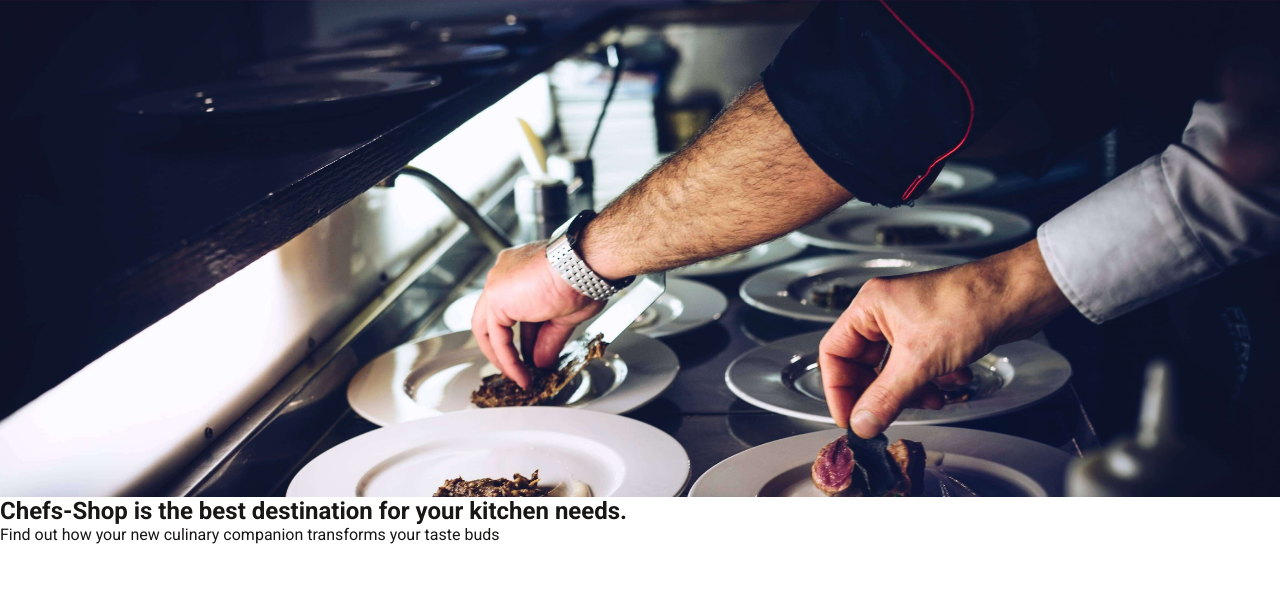
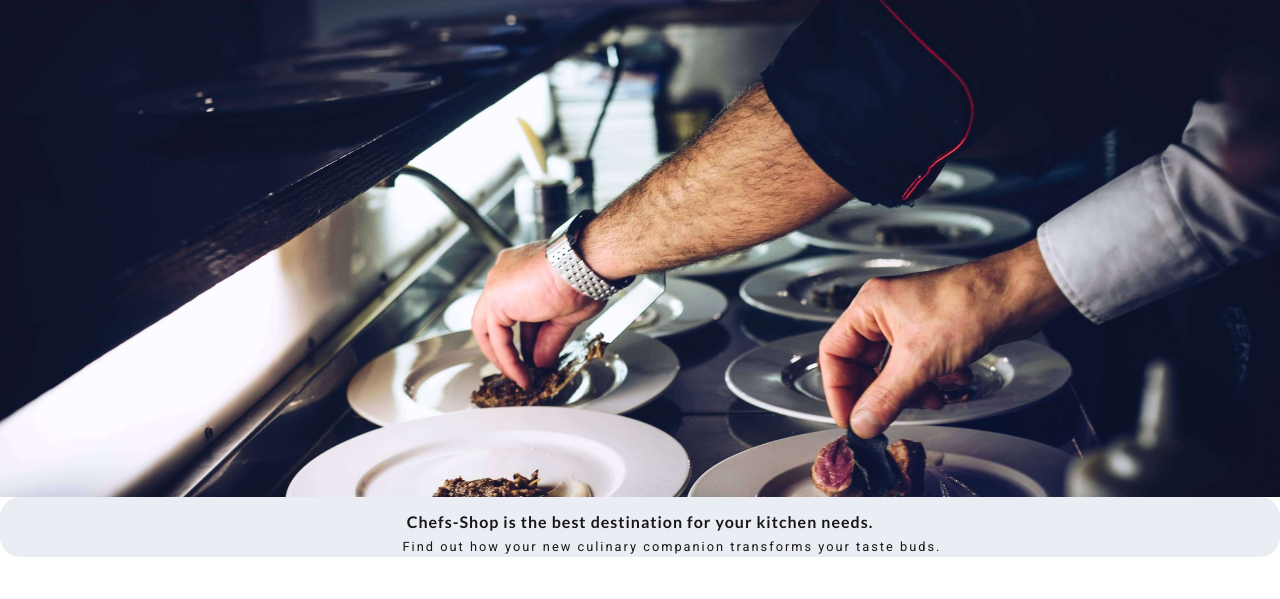
Before and after one commit to Emmy-Dare274/EmmyPP1-Chefs-Shop, a plain HTML site: page index.html in a window 1280 px wide. Shown: the part 78-677 px from the top of the page. Drawn offline with Linux system fonts and the light colour scheme.

Commit message:
Introductory text content created

```diff
--- a/assets/css/style.css
+++ b/assets/css/style.css
@@ -99,6 +99,7 @@ main {
 #cover-image {
     background: url('../image/chef-touch-food-dark.jpg') no-repeat center center /cover;
     height: 500px;
+    position: relative;
 }
 /*cover text in first div style*/
 .image-text {
@@ -125,6 +126,8 @@ main {
     letter-spacing: 3px;
     line-height: 50px;
     color: #eaedf4;
+
+
 }
 
 .image-text span {
@@ -132,7 +135,35 @@ main {
 }
 
 /* Introduction section here  */
+.intro-text {
+    background-color: #eaedf4;
+    display: inline-block;
+    min-height: 200%;
+    width: 100%;
+    border-radius: 20px;
+    text-align: center;
 
+}
+
+.intro-text h2 {
+    font-family: 'lato', sans-serif;
+    font-size: 1rem;
+    font-weight: 500%;
+    letter-spacing: 1px;
+    line-height: 30px;
+    color: #181716;
+    padding-top: 10px;
+}
+
+.intro-text p {
+    font-family: 'Roboto', sans-serif;
+    font-size: 0.8rem;
+    font-weight: 200%;
+    line-height: 20px;
+    letter-spacing: 2px;
+    margin-left: 5%;
+
+}
 
 
 /* Footer style  */
--- a/index.html
+++ b/index.html
@@ -58,7 +58,7 @@
     <section id="Introduction">
         <div class="intro-text">
             <h2>Chefs-Shop is the best destination for your kitchen needs.</h2>
-            <p>Find out how your new culinary companion transforms your taste buds</p>
+            <p>Find out how your new culinary companion transforms your taste buds.</p>
 
         </div>
     </section>
```
